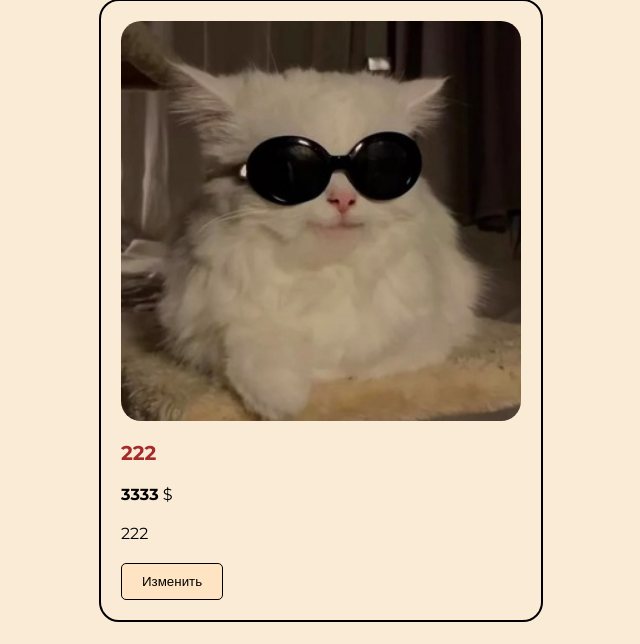
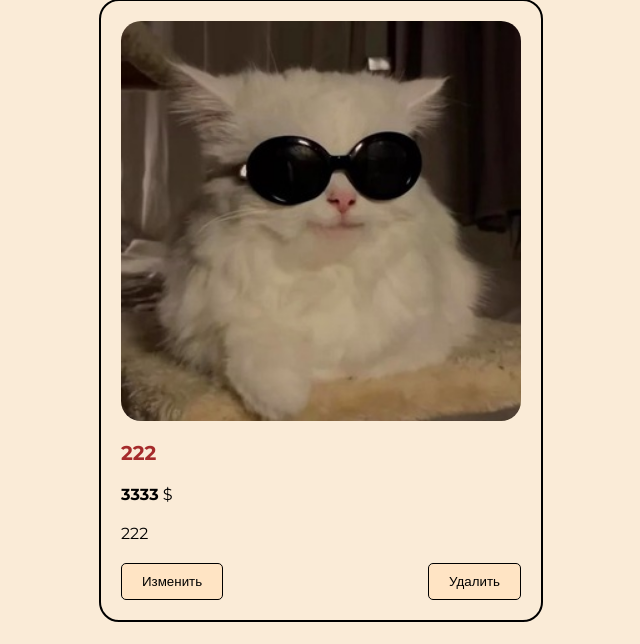
Before and after one commit to evgenii-landau/tech-shop, a Django app: page /home/product/333/ in a window 1280 px wide. Shown: the part 156-800 px from the top of the page, without its empty margins (319-959 px from the left). Run offline with Django 5.2, Linux system fonts and the light colour scheme; data comes from the database, SQL or seed files in the repository; both versions use the stored data as it was after the commit.

Commit message:
added delete_product unctional

```diff
--- a/mysite/myapp/static/myapp/css/style.css
+++ b/mysite/myapp/static/myapp/css/style.css
@@ -104,6 +104,11 @@ body {
 	padding: 20px;
 	border-radius: 20px;
 	border: 2px solid black;
+}
+
+.buttons-wrapper {
+	display: flex;
+	justify-content: space-between;
 }
 
 .change-button {
--- a/mysite/myapp/templates/myapp/product_item.html
+++ b/mysite/myapp/templates/myapp/product_item.html
@@ -12,8 +12,15 @@
 	</a>
 	<p class="product-price"><b>{{ item.price }}</b> $</p>
 	<p class="product-desc">{{ item.description }}</p>
-	<a href="{% url "myapp:updatePage" item.slug %}">
-		<button class="change-button" type="button">Изменить</button>
-	</a>
+	<div class="buttons-wrapper">
+		<form action="{% url 'myapp:updatePage' item.slug %}" method="post">
+			{% csrf_token %}
+			<input class="change-button" type="submit" value="Изменить">
+		</form>
+		<form action="{% url 'myapp:deletePage' item.slug %}" method="post">
+			{% csrf_token %}
+			<input class="change-button" type="submit" value="Удалить"/>
+		</form>
+	</div>
 </div>
 {% endblock  %}
--- a/mysite/myapp/urls.py
+++ b/mysite/myapp/urls.py
@@ -1,5 +1,12 @@
 from django.urls import path
-from myapp.views import TechHome, TechCategory, ShowProduct, addProduct, UpdateProduct
+from myapp.views import (
+    TechHome,
+    TechCategory,
+    ShowProduct,
+    addProduct,
+    UpdateProduct,
+    DeleteProduct,
+)
 
 app_name = "myapp"
 
@@ -9,5 +16,6 @@ urlpatterns = [
     path("<slug:category_slug>/", TechCategory.as_view(), name="category"),
     path("product/add_product/", addProduct.as_view(), name="addPage"),
     path("product/<slug:product_slug>/", ShowProduct.as_view(), name="product"),
-	path("product/<slug:slug>/update/", UpdateProduct.as_view(), name="updatePage")
+    path("product/<slug:slug>/update/", UpdateProduct.as_view(), name="updatePage"),
+    path("product/<slug:slug>/delete/", DeleteProduct.as_view(), name="deletePage"),
 ]
--- a/mysite/myapp/views.py
+++ b/mysite/myapp/views.py
@@ -1,5 +1,4 @@
 from django.db.models.base import Model as Model
-from django.db.models.query import QuerySet
 from .models import Product, Category
 from django.shortcuts import get_object_or_404, get_list_or_404
 from django.views.generic import (
@@ -8,7 +7,7 @@ from django.views.generic import (
     DetailView,
     CreateView,
     UpdateView,
-    DetailView,
+    DeleteView,
 )
 from .utils import DataMixin
 from django.db.models import Q
@@ -18,6 +17,8 @@ from django.urls import reverse_lazy
 
 
 class TechHome(DataMixin, TemplateView):
+    """Главная страница"""
+
     template_name = "myapp/index.html"
 
     def get_context_data(self, **kwargs):
@@ -26,6 +27,8 @@ class TechHome(DataMixin, TemplateView):
 
 
 class TechCategory(DataMixin, ListView):
+    """Просмотр категории"""
+
     template_name = "myapp/products.html"
     context_object_name = "items"
 
@@ -47,6 +50,8 @@ class TechCategory(DataMixin, ListView):
 
 
 class ShowProduct(DataMixin, DetailView):
+    """Просмотр продукта"""
+
     model = Product
     template_name = "myapp/product_item.html"
     context_object_name = "item"
@@ -61,12 +66,16 @@ class ShowProduct(DataMixin, DetailView):
 
 
 class addProduct(CreateView):
+    """Добавление продукта"""
+
     form_class = addProductForm
     template_name = "myapp/add_product.html"
     extra_context = {"categories": Category.objects.all()}
 
 
 class UpdateProduct(UpdateView):
+    """Редактирование продукта"""
+
     model = Product
     fields = ["title", "description", "price", "cat"]
     success_url = reverse_lazy("myapp:home")
@@ -74,6 +83,8 @@ class UpdateProduct(UpdateView):
     extra_context = {"categories": Category.objects.all()}
 
 
-# class DeleteProduct(DetailView):
-#     model = Product
-#     success_url = reverse_lazy("myapp:home")
+class DeleteProduct(DeleteView):
+    """Удаление продукта"""
+
+    model = Product
+    success_url = reverse_lazy("myapp:home")
```
Also changed, not shown: mysite/db.sqlite3.
